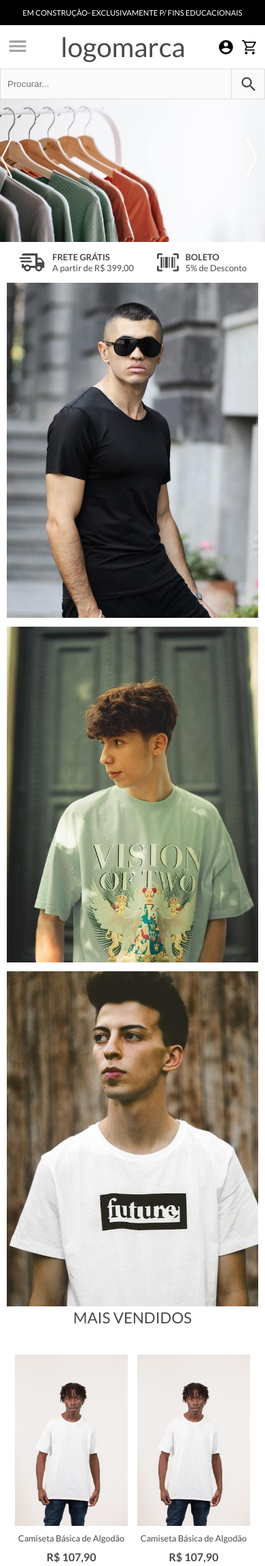
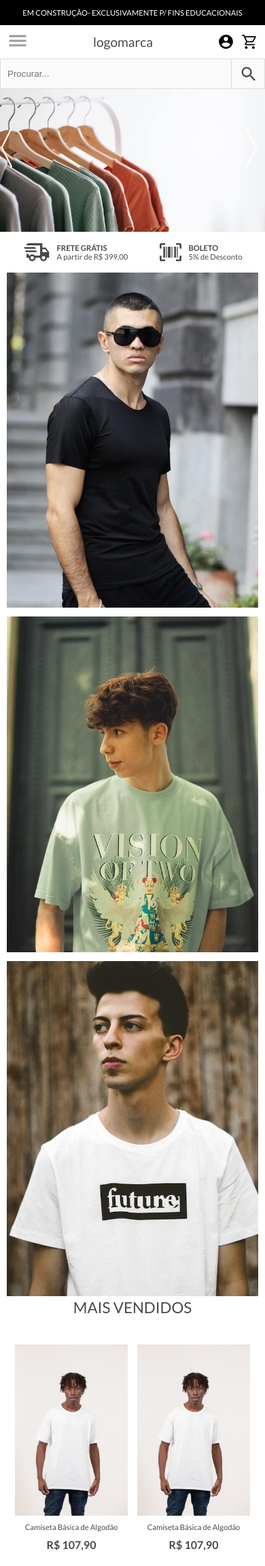
Before and after one commit to rauldiamantino/clone-plataforma, a web app: file index.html in a window 390 px wide. Shown: the top 2304 px of the page at 68% size. Run offline with its HTML, style and script files only (its server is not run), Linux system fonts and the light colour scheme.

Commit message:
width logo and align footer text

```diff
--- a/styles/style.css
+++ b/styles/style.css
@@ -655,6 +655,7 @@
   gap: 10px;
   flex-direction: column;
   align-items: center;
+  text-align: center;
   padding: 20px;
   color: var(--grey);
   justify-content: center;
@@ -697,6 +698,7 @@
 
   #logo {
     padding: 0 10px;
+    font-size: 1.2rem;
   }
 
   #header-right-box {
@@ -851,7 +853,7 @@
 
   .shipping-box-col-text h2,
   h3 {
-    font-size: 0.8rem;
+    font-size: 0.7rem;
   }
 
   .secondary-banners {
```
